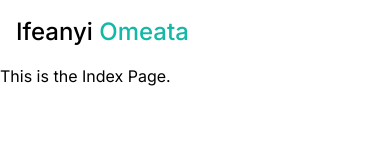
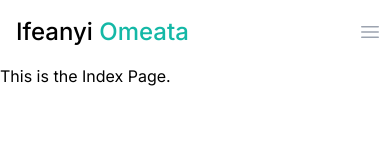
Before and after one commit to omeatai/next-project-my-portfolio, a Next.js app: page / in a window 390 px wide. Shown: the top 160 px of the page. Built offline with nearby package versions, Linux system fonts and the light colour scheme.

Commit message:
7. Create Nav Button
7. Create Nav Button

```diff
--- a/app/components/Navbar/Navbar.tsx
+++ b/app/components/Navbar/Navbar.tsx
@@ -30,13 +30,14 @@ export default function Navbar() {
                     </h1>
                   </Link>
                 </div>
-              </div>
                 <div className="hidden sm:ml-6 sm:flex sm:space-x-8 sm:items-center">
                   <Link
                     href="/"
                     prefetch
                     className={`${
-                    pathname === "/" ? styles.link.active : styles.link.passive
+                      pathname === "/"
+                        ? styles.link.active
+                        : styles.link.passive
                     }`}
                   >
                     Home
@@ -65,6 +66,43 @@ export default function Navbar() {
                   </Link>
                 </div>
               </div>
+
+              <div className="-mr-4 flex items-center sm:hidden">
+                <Disclosure.Button className="inline-flex items-center justify-center p-2 rounded-md text-gray-400 hover:text-gray-500 hover:bg-gray-100 focus:outline-none focus:ring-2 focus:ring-inset focus:ring-teal-500 dark:hover:bg-gray-800">
+                  {open ? (
+                    <svg
+                      xmlns="http://www.w3.org/2000/svg"
+                      fill="none"
+                      viewBox="0 0 24 24"
+                      strokeWidth={1.5}
+                      stroke="currentColor"
+                      className="w-6 h-6"
+                    >
+                      <path
+                        strokeLinecap="round"
+                        strokeLinejoin="round"
+                        d="M6 18L18 6M6 6l12 12"
+                      />
+                    </svg>
+                  ) : (
+                    <svg
+                      xmlns="http://www.w3.org/2000/svg"
+                      fill="none"
+                      viewBox="0 0 24 24"
+                      strokeWidth={1.5}
+                      stroke="currentColor"
+                      className="w-6 h-6"
+                    >
+                      <path
+                        strokeLinecap="round"
+                        strokeLinejoin="round"
+                        d="M3.75 6.75h16.5M3.75 12h16.5m-16.5 5.25h16.5"
+                      />
+                    </svg>
+                  )}
+                </Disclosure.Button>
+              </div>
+            </div>
           </div>
         </>
       )}
```
Also changed, not shown: 1 other file (tests, documents, lock files or other folders). Lines whose indentation alone changed are shown as unchanged.
